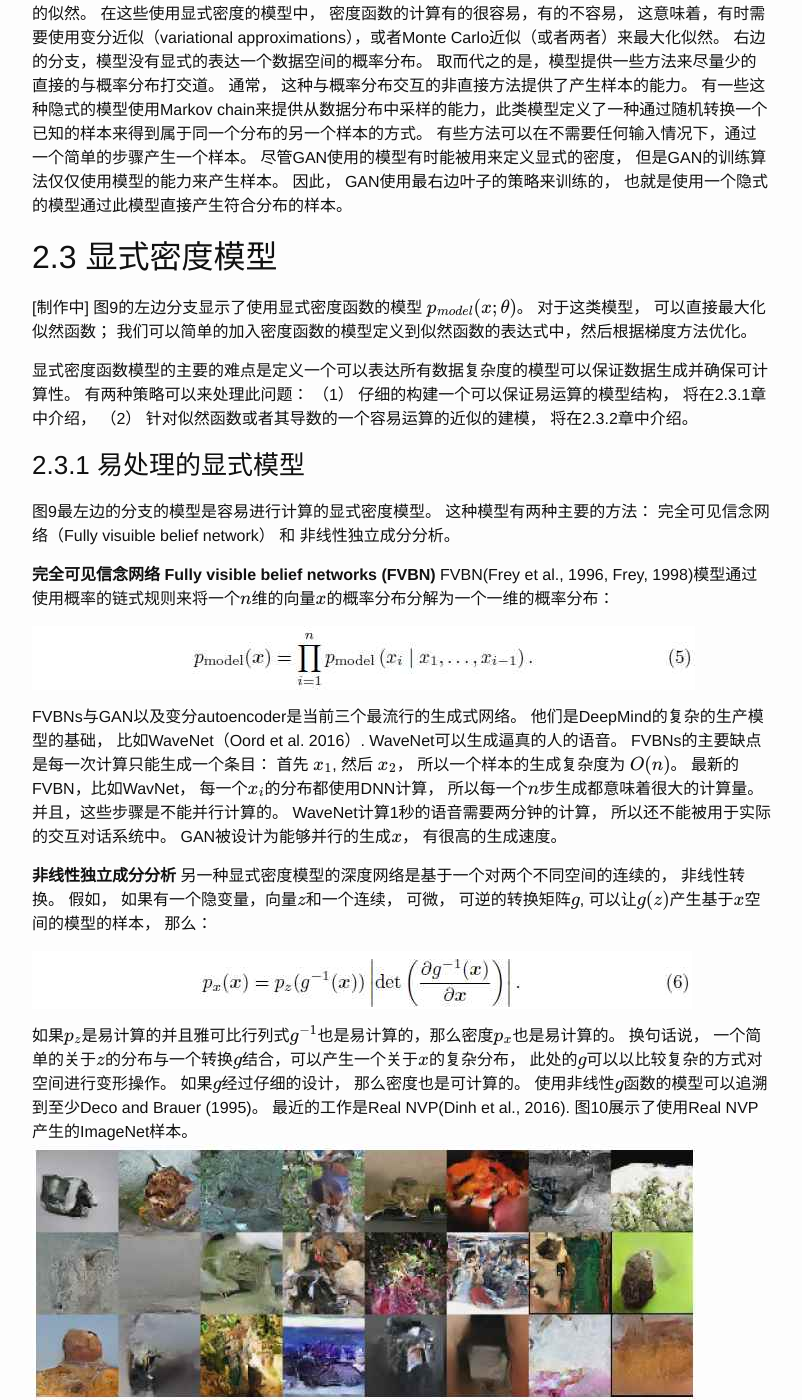
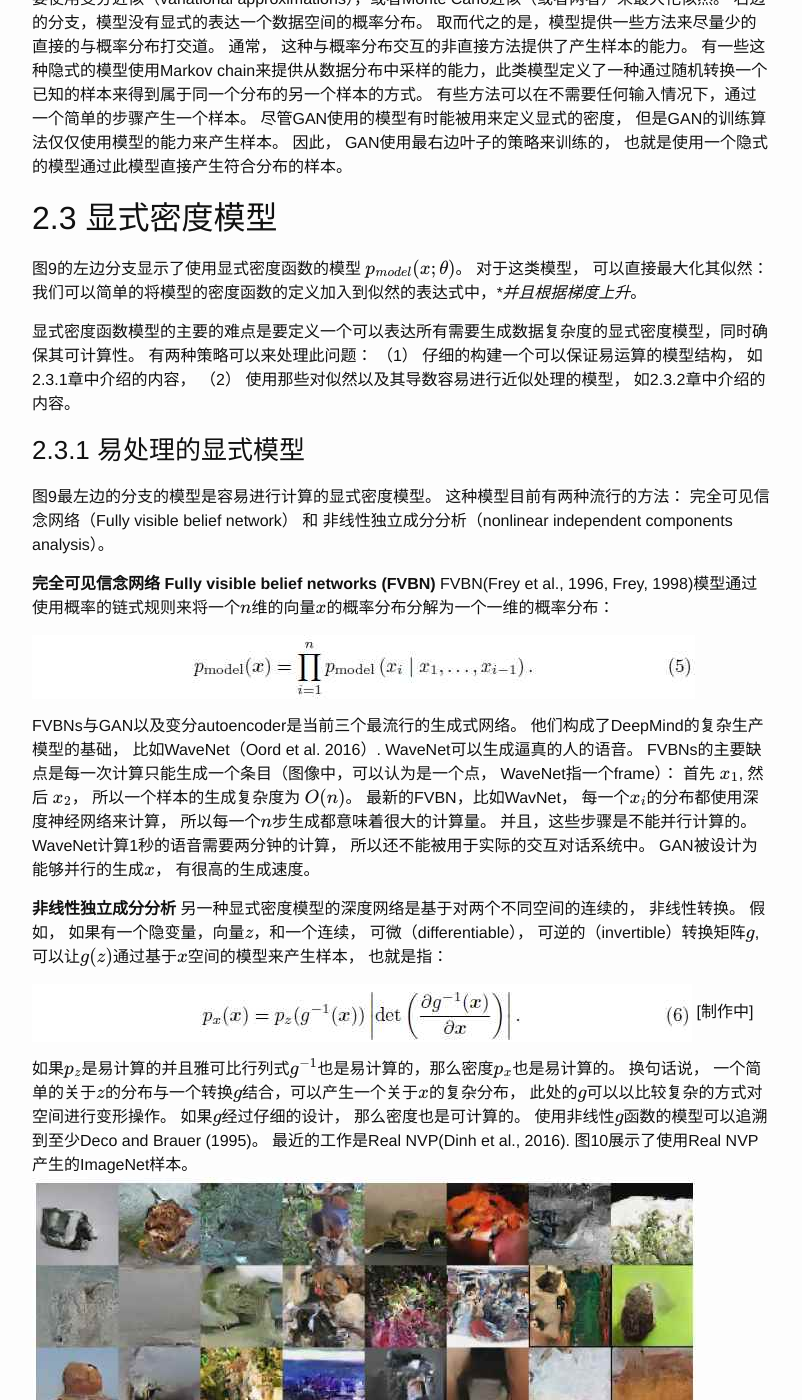
Before and after one commit to sinpycn/sinpycn.github.io, a Jekyll site: the page built from _posts/research/2017-04-29-GAN-Tutorial-How-do-generative-models-work.md, in a window 1280 px wide and 1400 px high, scrolled down 2593 px. Shown: the whole window, without its empty margins (238-1040 px from the left). Built offline with Jekyll 4.4.1, drawn with Linux system fonts in a browser that asks for light colours; formulas are drawn with MathJax 3.

Commit message:
Update 2017-04-29-GAN-Tutorial-How-do-generative-models-work.md

```diff
--- a/_posts/research/2017-04-29-GAN-Tutorial-How-do-generative-models-work.md
+++ b/_posts/research/2017-04-29-GAN-Tutorial-How-do-generative-models-work.md
@@ -64,14 +62,17 @@ GAN被设计来避免以前存在的很多缺点， 当然GAN也有自身的一
 因此， GAN使用最右边叶子的策略来训练的， 也就是使用一个隐式的模型通过此模型直接产生符合分布的样本。
 
 ## 2.3 显式密度模型
-[制作中]
-图9的左边分支显示了使用显式密度函数的模型 $$p_{model}(x;\theta)$$。 对于这类模型， 可以直接最大化似然函数； 我们可以简单的加入密度函数的模型定义到似然函数的表达式中，然后根据梯度方法优化。
 
-显式密度函数模型的主要的难点是定义一个可以表达所有数据复杂度的模型可以保证数据生成并确保可计算性。 有两种策略可以来处理此问题： （1） 仔细的构建一个可以保证易运算的模型结构， 将在2.3.1章中介绍， （2） 针对似然函数或者其导数的一个容易运算的近似的建模， 将在2.3.2章中介绍。
+图9的左边分支显示了使用显式密度函数的模型 $$p_{model}(x;\theta)$$。
+对于这类模型， 可以直接最大化其似然： 我们可以简单的将模型的密度函数的定义加入到似然的表达式中，**并且根据梯度上升*。
+
+显式密度函数模型的主要的难点是要定义一个可以表达所有需要生成数据复杂度的显式密度模型，同时确保其可计算性。
+有两种策略可以来处理此问题： （1） 仔细的构建一个可以保证易运算的模型结构， 如2.3.1章中介绍的内容，
+（2） 使用那些对似然以及其导数容易进行近似处理的模型， 如2.3.2章中介绍的内容。
 
 ### 2.3.1 易处理的显式模型
 
-图9最左边的分支的模型是容易进行计算的显式密度模型。 这种模型有两种主要的方法： 完全可见信念网络（Fully visuible belief network） 和 非线性独立成分分析。
+图9最左边的分支的模型是容易进行计算的显式密度模型。 这种模型目前有两种流行的方法： 完全可见信念网络（Fully visible belief network） 和 非线性独立成分分析（nonlinear independent components analysis）。
 
 **完全可见信念网络 Fully visible belief networks (FVBN)**
 FVBN(Frey et al., 1996, Frey, 1998)模型通过使用概率的链式规则来将一个$$n$$维的向量$$x$$的概率分布分解为一个一维的概率分布：
@@ -79,15 +80,17 @@ FVBN(Frey et al., 1996, Frey, 1998)模型通过使用概率的链式规则来将
 ![Equation 5](/images/201704/28/eq05.jpg)
 
 FVBNs与GAN以及变分autoencoder是当前三个最流行的生成式网络。
-他们是DeepMind的复杂的生产模型的基础， 比如WaveNet（Oord et al. 2016）. WaveNet可以生成逼真的人的语音。
-FVBNs的主要缺点是每一次计算只能生成一个条目： 首先 $$x_1$$, 然后 $$x_2$$， 所以一个样本的生成复杂度为 $$O(n)$$。 最新的FVBN，比如WavNet， 每一个$$x_i$$的分布都使用DNN计算， 所以每一个$$n$$步生成都意味着很大的计算量。
-并且，这些步骤是不能并行计算的。 WaveNet计算1秒的语音需要两分钟的计算， 所以还不能被用于实际的交互对话系统中。 GAN被设计为能够并行的生成$$x$$， 有很高的生成速度。
+他们构成了DeepMind的复杂生产模型的基础， 比如WaveNet（Oord et al. 2016）. WaveNet可以生成逼真的人的语音。
+FVBNs的主要缺点是每一次计算只能生成一个条目（图像中，可以认为是一个点， WaveNet指一个frame）： 首先 $$x_1$$, 然后 $$x_2$$， 所以一个样本的生成复杂度为 $$O(n)$$。 最新的FVBN，比如WavNet， 每一个$$x_i$$的分布都使用深度神经网络来计算， 所以每一个$$n$$步生成都意味着很大的计算量。
+并且，这些步骤是不能并行计算的。 WaveNet计算1秒的语音需要两分钟的计算， 所以还不能被用于实际的交互对话系统中。
+GAN被设计为能够并行的生成$$x$$， 有很高的生成速度。
 
 **非线性独立成分分析**
-另一种显式密度模型的深度网络是基于一个对两个不同空间的连续的， 非线性转换。
-假如， 如果有一个隐变量，向量$$z$$和一个连续， 可微， 可逆的转换矩阵$$g$$, 可以让$$g(z)$$产生基于$$x$$空间的模型的样本， 那么：
+另一种显式密度模型的深度网络是基于对两个不同空间的连续的， 非线性转换。
+假如， 如果有一个隐变量，向量$$z$$，和一个连续， 可微（differentiable）， 可逆的（invertible）转换矩阵$$g$$, 可以让$$g(z)$$通过基于$$x$$空间的模型来产生样本， 也就是指：
 
 ![Equation 6](/images/201704/28/eq06.jpg)
+[制作中]
 
 如果$$p_z$$是易计算的并且雅可比行列式$$g^{-1}$$也是易计算的，那么密度$$p_x$$也是易计算的。
 换句话说， 一个简单的关于$$z$$的分布与一个转换$$g$$结合，可以产生一个关于$$x$$的复杂分布， 此处的$$g$$可以以比较复杂的方式对空间进行变形操作。 如果$$g$$经过仔细的设计， 那么密度也是可计算的。
```
Also changed, not shown: other parts of _posts/research/2017-04-29-GAN-Tutorial-How-do-generative-models-work.md (+0 -2 lines).
